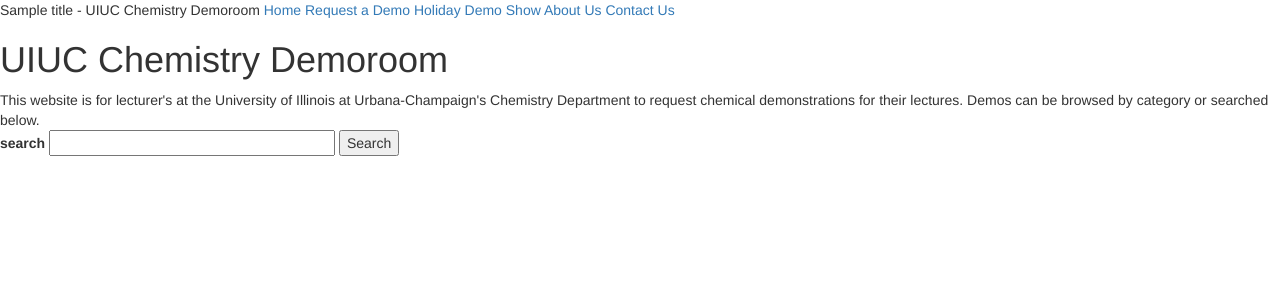
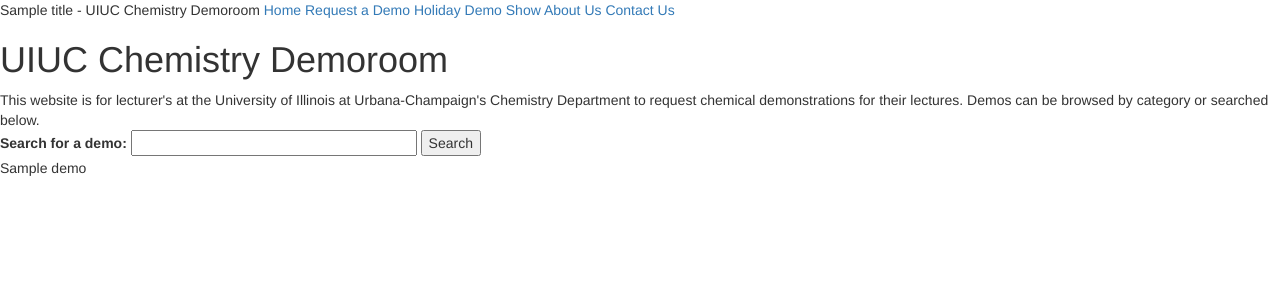
Before and after one commit to tomhennessey/demoroom, a Flask app: template app/templates/search.html in a window 1280 px wide. Shown: the top 300 px of the page. Run offline with Flask 2, Linux system fonts and the light colour scheme; tables that the repository leaves empty hold one stand-in row (values such as "Sample post"); the template is opened without the code that fills it: values that come from a table or form of the project are taken from there, most other values are stand-ins (such as "Sample title", 1, 10 or a date in 2020); some libraries are stand-ins or nearby versions.

Commit message:
got results to display from search - just need to format properly

```diff
--- a/app/forms.py
+++ b/app/forms.py
@@ -13,4 +13,4 @@
     submit = SubmitField('Request Demo')
 
 class SearchForm(FlaskForm):
-    name = StringField('search', validators=[DataRequired()])
+    name = StringField('Search for a demo:', validators=[DataRequired()])
--- a/app/routes.py
+++ b/app/routes.py
@@ -13,8 +13,10 @@
 @app.route('/', methods=['GET', 'POST'])
 @app.route('/index', methods=['GET', 'POST'])
 def index():
+    demos = Demo.query.order_by(Demo.category).all()
     form = SearchForm()
-    demos = Demo.query.order_by(Demo.category).all()
+    if request.method == 'POST' and form.validate_on_submit():
+        return redirect('/search', code=307)
     return render_template('index.html', title='Home', demo=demos, form=form)
 
 @app.route('/request_page', methods=['GET', 'POST'])
@@ -34,13 +36,13 @@
 
 @app.route('/search', methods=['GET', 'POST'])
 def search():
+    form = SearchForm()
     query = []
+    results = []
     if request.method == 'POST':
         query = request.form['name']
-    form = SearchForm()
-    if form.validate_on_submit():
-        return redirect('/search')
-    return render_template('search.html', title='Home', form=form, query=query)
+        results = Demo.query.filter(Demo.text.like('%' + query + '%'))
+    return render_template('search.html', title='Home', form=form, query=query, results=results)
 
 @app.route('/favicon.ico')
 def favicon():
--- a/app/templates/search.html
+++ b/app/templates/search.html
@@ -18,7 +18,9 @@
 </div>
 
 <div id="search-results">
-	{{ query }}
+	{% for item in results %}
+		{{ item.proper_name }}<br>
+	{% endfor %}
 </div
 
 {% endblock %}
```
Also changed, not shown: app/templates/index.html (indentation only).
